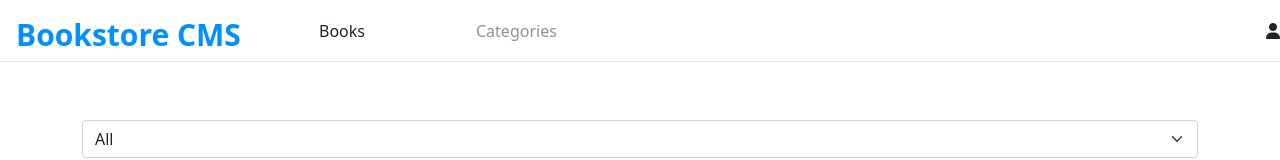
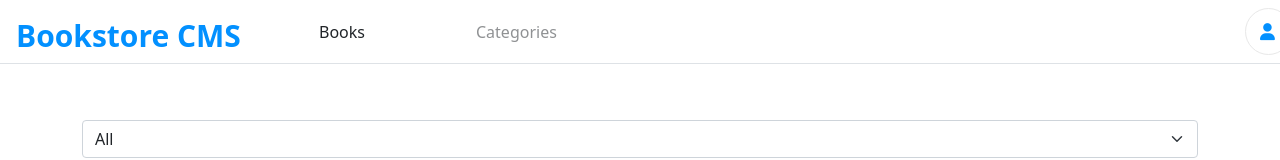
Before and after one commit to Ceejayski/Book-store, a React (Create React App) app: page / in a window 1280 px wide. Shown: the top 160 px of the page. Built offline with nearby package versions, Linux system fonts and the light colour scheme.

Commit message:
Update Navbar Component

```diff
--- a/src/components/Navbar/index.js
+++ b/src/components/Navbar/index.js
@@ -15,8 +15,8 @@ const Navbar = () => (
         </li>
       </ul>
       <ul className="navbar-nav ms-auto align-items-center">
-        <li className="Oval">
-          <i className="fas fa-user" />
+        <li className="Oval me-2">
+          <i className="fas fa-user Mask" />
         </li>
       </ul>
     </nav>
--- a/src/components/Navbar/style.css
+++ b/src/components/Navbar/style.css
@@ -29,3 +29,19 @@
   margin: 0 664px 11px 41px;
   opacity: 0.5;
 }
+
+.Oval {
+  margin-left: auto;
+  padding: 14px;
+  border: 1px solid #e8e8e8;
+  border-radius: 50%;
+}
+
+.Mask {
+  width: 17px;
+  height: 17px;
+  color: #0290ff;
+  font-size: 17px;
+  display: block;
+  margin: auto;
+}
```
